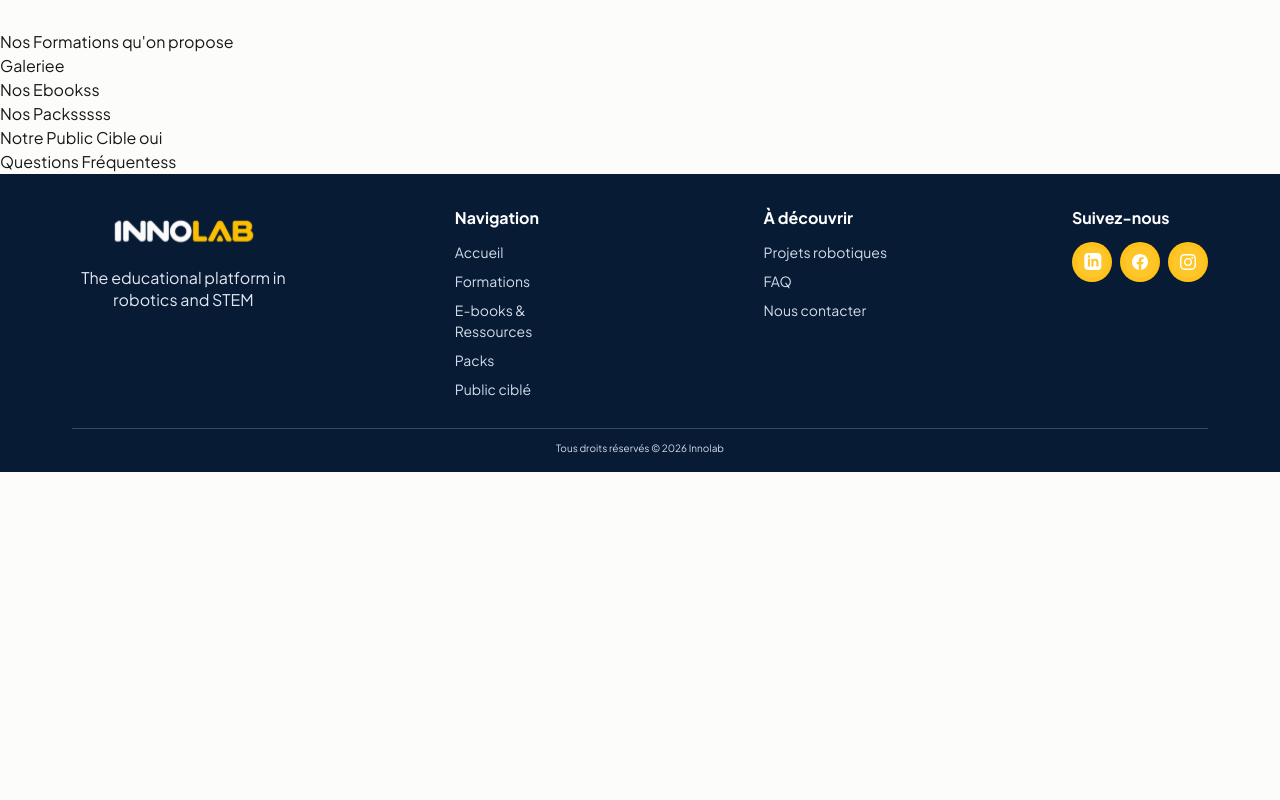
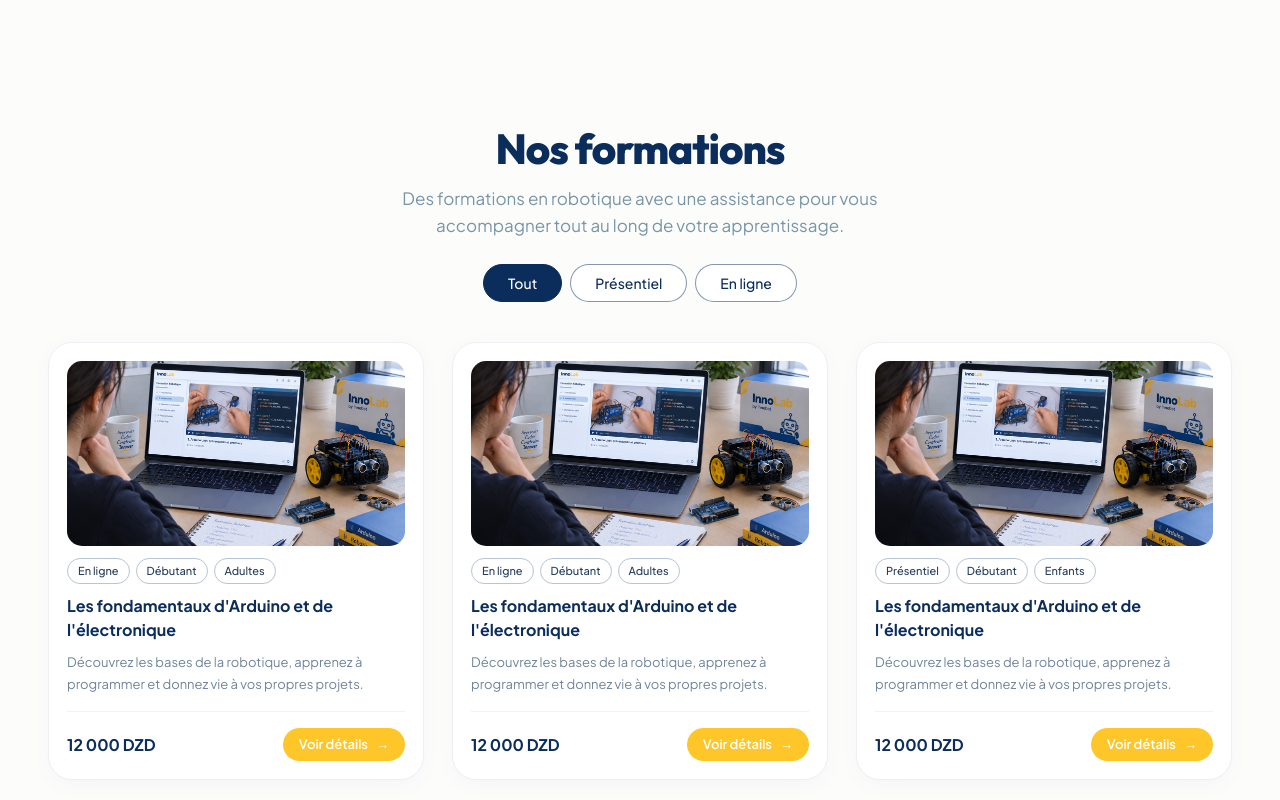
Before and after one commit to amira1810/InnoLab-Website, a Next.js app: page / in a window 1280 px wide. Shown: the part 520-1320 px from the top of the page. Before the commit the page ends 992 px from the top, so only its background shows below. Built offline with nearby package versions, Linux system fonts and the light colour scheme.

Commit message:
feat: ajouter section formations

```diff
--- a/app/home-sections/Formations.tsx
+++ b/app/home-sections/Formations.tsx
@@ -1,7 +1,170 @@
+"use client";
+
+import { useEffect, useRef, useState } from "react";
+import CourseCard from "@/components/ui/CourseCard";
+
+type Course = {
+  id: number;
+  image: string;
+  tags: string[];
+  title: string;
+  description: string;
+  price: string;
+  format: "En ligne" | "Présentiel";
+  href: string;
+};
+
+const courses: Course[] = [
+  {
+    id: 1,
+    image: "/formation-arduino.png",
+    tags: ["En ligne", "Débutant", "Adultes"],
+    title: "Les fondamentaux d'Arduino et de l'électronique",
+    description:
+      "Découvrez les bases de la robotique, apprenez à programmer et donnez vie à vos propres projets.",
+    price: "12 000 DZD",
+    format: "En ligne",
+    href: "/formations/arduino",
+  },
+  {
+    id: 2,
+    image: "/formation-arduino.png",
+    tags: ["En ligne", "Débutant", "Adultes"],
+    title: "Les fondamentaux d'Arduino et de l'électronique",
+    description:
+      "Découvrez les bases de la robotique, apprenez à programmer et donnez vie à vos propres projets.",
+    price: "12 000 DZD",
+    format: "En ligne",
+    href: "/formations/arduino",
+  },
+  {
+    id: 3,
+    image: "/formation-arduino.png",
+    tags: ["Présentiel", "Débutant", "Enfants"],
+    title: "Les fondamentaux d'Arduino et de l'électronique",
+    description:
+      "Découvrez les bases de la robotique, apprenez à programmer et donnez vie à vos propres projets.",
+    price: "12 000 DZD",
+    format: "Présentiel",
+    href: "/formations/arduino",
+  },
+];
+
+const filters = ["Tout", "Présentiel", "En ligne"] as const;
+
 export default function Formations() {
+  const [activeFilter, setActiveFilter] =
+    useState<(typeof filters)[number]>("Tout");
+
+  const [isVisible, setIsVisible] = useState(false);
+
+  const sectionRef = useRef<HTMLElement>(null);
+
+  // Animation au scroll
+  useEffect(() => {
+    const section = sectionRef.current;
+
+    if (!section) return;
+
+    const observer = new IntersectionObserver(
+      ([entry]) => {
+        if (entry.isIntersecting) {
+          setIsVisible(true);
+          observer.disconnect();
+        }
+      },
+      {
+        threshold: 0.15,
+      }
+    );
+
+    observer.observe(section);
+
+    return () => observer.disconnect();
+  }, []);
+
+  // Filtrage des formations
+  const filteredCourses = courses.filter((course) => {
+    if (activeFilter === "Tout") return true;
+
+    return course.format === activeFilter;
+  });
+
   return (
-    <section>
-      <h1>Nos Formations qu&apos;on propose</h1>
+    <section
+      ref={sectionRef}
+      id="formations"
+      className="overflow-hidden bg-background px-5 py-16 sm:px-8 lg:px-12 lg:py-24"
+    >
+      <div
+        className={`mx-auto max-w-[1200px] transition-all duration-[1000ms] ease-out ${
+          isVisible
+            ? "translate-y-0 opacity-100"
+            : "-translate-y-16 opacity-0"
+        }`}
+      >
+        {/* En-tête */}
+        <div className="text-center">
+          <h2 className="font-heading text-3xl font-extrabold tracking-tight text-primary-blue sm:text-4xl lg:text-[42px]">
+            Nos formations
+          </h2>
+
+          <p className="mx-auto mt-3 max-w-[580px] text-sm leading-relaxed text-[#7895A8] sm:text-base lg:text-[17px]">
+            Des formations en robotique avec une assistance pour vous
+            accompagner tout au long de votre apprentissage.
+          </p>
+
+          {/* Filtres */}
+<div className="mt-6 flex items-center justify-center gap-2">
+  {filters.map((filter) => {
+    const isActive = activeFilter === filter;
+
+    return (
+      <button
+        key={filter}
+        onClick={() => setActiveFilter(filter)}
+        className={`cursor-pointer rounded-full border px-5 py-2 text-sm font-medium transition-all duration-300 sm:px-6 ${
+          isActive
+            ? "border-primary-blue bg-primary-blue text-white"
+            : "border-primary-blue/50 bg-white text-primary-blue hover:bg-primary-blue/5"
+        }`}
+      >
+        {filter}
+      </button>
+    );
+  })}
+</div>
+        </div>
+
+        {/* Cartes de formation */}
+        <div className="mt-10 grid grid-cols-1 gap-6 sm:grid-cols-2 lg:grid-cols-3 lg:gap-7">
+          {filteredCourses.map((course, index) => (
+            <div
+              key={course.id}
+              className="transition-all duration-500"
+              style={{
+                transitionDelay: isVisible ? `${index * 150}ms` : "0ms",
+              }}
+            >
+              <CourseCard
+                image={course.image}
+                tags={course.tags}
+                title={course.title}
+                description={course.description}
+                price={course.price}
+                href={course.href}
+              />
+            </div>
+          ))}
+        </div>
+
+        {/* Aucun résultat */}
+        {filteredCourses.length === 0 && (
+          <p className="py-12 text-center text-sm text-[#7895A8]">
+            Aucune formation disponible pour le moment.
+          </p>
+        )}
+      </div>
     </section>
   );
 }
--- a/components/ui/CourseCard.tsx
+++ b/components/ui/CourseCard.tsx
@@ -0,0 +1,73 @@
+import Image from "next/image";
+import Link from "next/link";
+
+interface CourseCardProps {
+  image: string;
+  tags: string[];
+  title: string;
+  description: string;
+  price: string;
+  href?: string;
+}
+
+export default function CourseCard({
+  image,
+  tags,
+  title,
+  description,
+  price,
+  href = "#",
+}: CourseCardProps) {
+  return (
+    <article className="flex h-full min-h-[430px] flex-col rounded-[24px] border border-[#EDF0F3] bg-white p-4 shadow-[0_5px_20px_rgba(11,45,91,0.04)] transition-all duration-300 hover:-translate-y-1.5 hover:shadow-[0_12px_30px_rgba(11,45,91,0.10)] sm:p-4.5">
+      {/* Image */}
+      <div className="relative h-[175px] w-full shrink-0 overflow-hidden rounded-[15px] sm:h-[185px]">
+        <Image
+          src={image}
+          alt={title}
+          fill
+          className="object-cover transition-transform duration-500 hover:scale-105"
+          sizes="(max-width: 640px) 100vw, (max-width: 1024px) 50vw, 33vw"
+        />
+      </div>
+
+      {/* Tags */}
+      <div className="mt-3 flex flex-wrap gap-1.5">
+        {tags.map((tag, index) => (
+          <span
+            key={`${tag}-${index}`}
+            className="rounded-full border border-[#B8C5D3] px-2.5 py-1 text-[10px] font-medium text-[#263D5B] sm:text-[11px]"
+          >
+            {tag}
+          </span>
+        ))}
+      </div>
+
+      {/* Informations */}
+      <div className="mt-2.5 flex flex-1 flex-col">
+        <h3 className="text-[15px] font-bold leading-[1.45] text-primary-blue sm:text-base">
+          {title}
+        </h3>
+
+        <p className="mt-2.5 text-[12px] leading-[1.7] text-[#71849B] sm:text-[13px]">
+          {description}
+        </p>
+      </div>
+
+      {/* Prix et bouton */}
+      <div className="mt-4 flex items-center justify-between gap-2 border-t border-[#F0F2F5] pt-4">
+        <span className="text-[15px] font-bold text-primary-blue sm:text-base">
+          {price}
+        </span>
+
+        <Link
+          href={href}
+          className="inline-flex shrink-0 items-center gap-2 rounded-full bg-primary-yellow px-4 py-2 text-xs font-semibold text-white transition-all duration-200 hover:bg-[#F2B719] hover:gap-3 sm:text-[13px]"
+        >
+          Voir détails
+          <span aria-hidden="true">→</span>
+        </Link>
+      </div>
+    </article>
+  );
+}
```
Also changed, not shown: public/formation-arduino.png (added).
